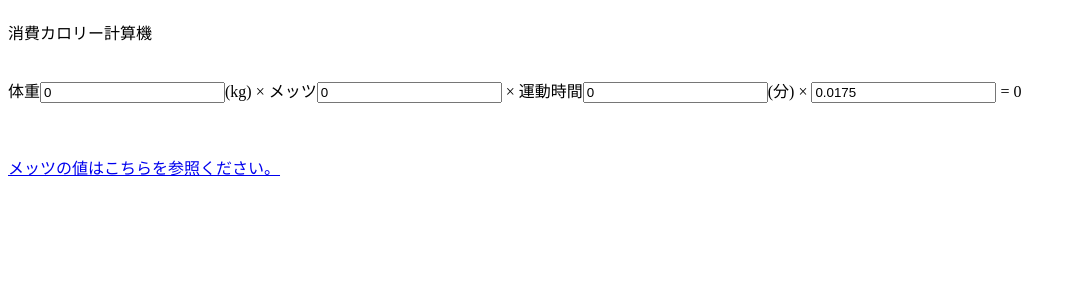
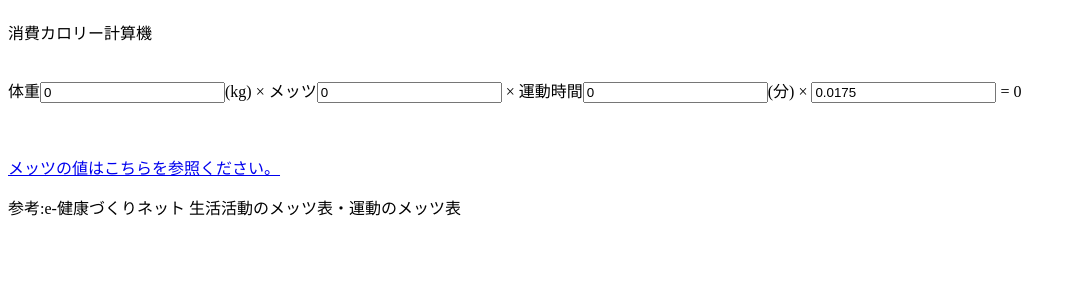
Before and after one commit to sho5518/flask, a Flask app: page /recoad in a window 1280 px wide. Shown: the part 516-800 px from the top of the page, without its empty margins (0-1076 px from the left). Run offline with Flask 2, Linux system fonts and the light colour scheme; some libraries are stand-ins or nearby versions.

Commit message:
Update recoad.html

```diff
--- a/templates/recoad.html
+++ b/templates/recoad.html
@@ -24,6 +24,6 @@
         =
         <output name="calorieanswer" for="a b c d">0</output>
     </form><br><br>
-    <a href="https://www.mhlw.go.jp/shingi/2006/11/s1109-5g.html">メッツの値はこちらを参照ください。</a><br>
-
+    <a href="http://e-kennet.mhlw.go.jp/wp/wp-content/themes/targis_mhlw/pdf/mets.pdf">メッツの値はこちらを参照ください。</a><br>
+    <p>参考:e-健康づくりネット 生活活動のメッツ表・運動のメッツ表</p>
 </body>
```
